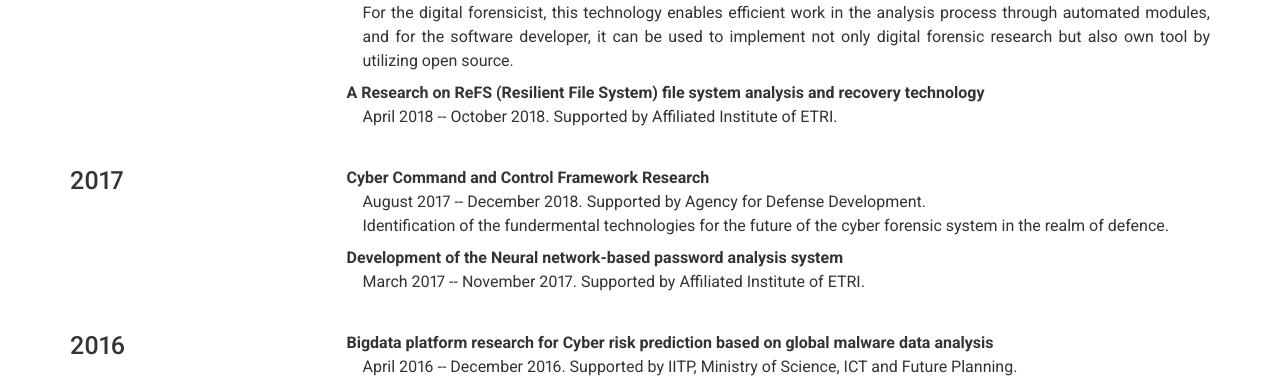
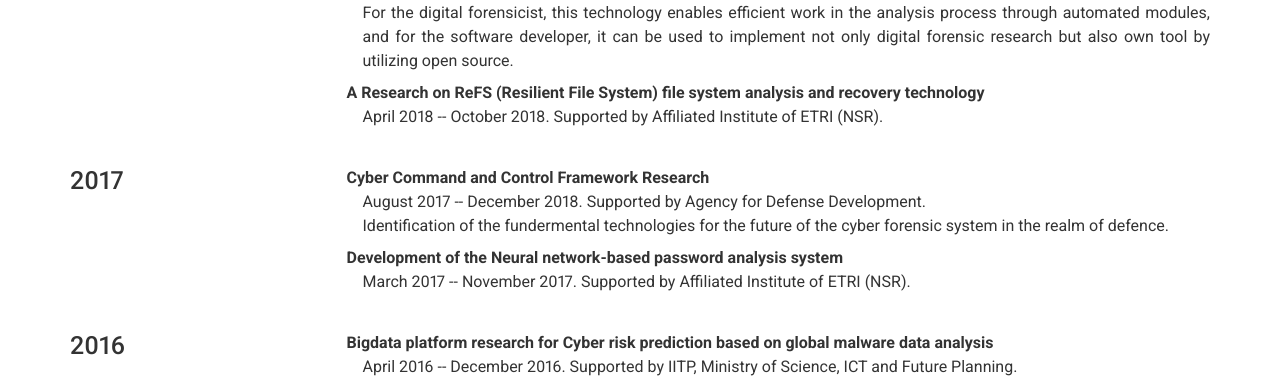
Before and after one commit to JaehyeokHan/jaehyeokhan.github.io, a Jekyll site: the page built from index.md, in a window 1280 px wide and 900 px high, scrolled down 1067 px. Shown: the part 153-533 px from the top of the window. Built offline with Jekyll 4.4.1, drawn with Linux system fonts in a browser that asks for light colours; nearby versions of some CDN libraries.

Commit message:
Update _config.yml

```diff
--- a/_config.yml
+++ b/_config.yml
@@ -106,7 +106,7 @@ content:
           <br>May 2018 -- December 2020. Supported by IITP, Ministry of Science and ICT.
           <br>CARPE (Comprehensive Analysis and Research Platform for digital Evidence) is digital forensic integration framework. For the digital forensicist, this technology enables efficient work in the analysis process through automated modules, and for the software developer, it can be used to implement not only digital forensic research but also own tool by utilizing open source.</p>
           <p style="text-indent: -1em;"><b>A Research on ReFS (Resilient File System) file system analysis and recovery technology</b>
-          <br> April 2018 -- October 2018. Supported by Affiliated Institute of ETRI.</p>
+          <br> April 2018 -- October 2018. Supported by Affiliated Institute of ETRI (NSR).</p>
 # Institute of Information & Communications Technology Planning & Evaluation (IITP), Ministry of Science and ICT (MSIT)
 
       - layout: left
@@ -116,7 +116,7 @@ content:
           <br>August 2017 -- December 2018. Supported by Agency for Defense Development.
           <br>Identification of the fundermental technologies for the future of the cyber forensic system in the realm of defence.</p>
           <p style="text-indent: -1em;"><b>Development of the Neural network-based password analysis system</b>
-          <br>March 2017 -- November 2017. Supported by Affiliated Institute of ETRI.</p>
+          <br>March 2017 -- November 2017. Supported by Affiliated Institute of ETRI (NSR).</p>
 
       - layout: left
         title: 2016
```
